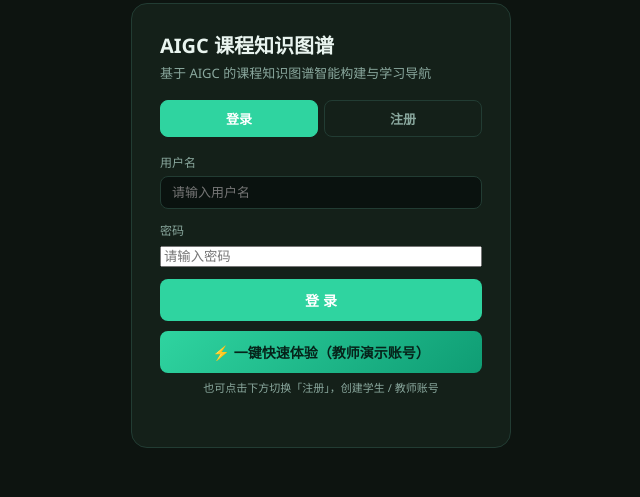
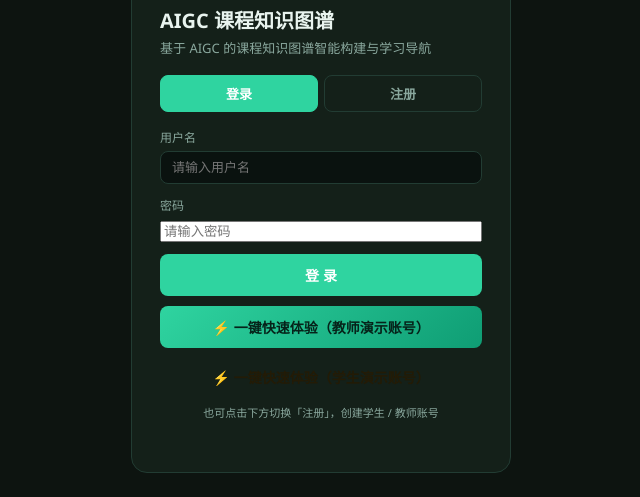
Before and after one commit to FreedomLYL/aigc-kg, a plain HTML site: page static/index.html in a window 1280 px wide. Shown: the part 175-672 px from the top of the page, without its empty margins (319-959 px from the left). Drawn offline with Linux system fonts and the light colour scheme.

Commit message:
add one-click student demo login button

```diff
--- a/static/index.html
+++ b/static/index.html
@@ -157,7 +157,8 @@
   .auth-card input,.auth-card select{width:100%}
   .btn-main{width:100%;padding:11px;font-size:14px}
   .btn-quick{width:100%;padding:11px;font-size:14px;margin-top:10px;background:linear-gradient(135deg,var(--acc),#0f9d74);color:#06231a;font-weight:700;border:0;border-radius:8px;cursor:pointer}
-  .btn-quick:hover{filter:brightness(1.08)}
+.btn-quick:hover{filter:brightness(1.08)}
+.btn-quick-stu{margin-top:8px;background:linear-gradient(135deg,var(--sec),#c9a53a);color:#231b06}
   .quick-note{text-align:center;font-size:11px;color:var(--muted);margin-top:6px}
   .auth-err{color:var(--danger);font-size:12px;min-height:16px;margin-top:10px}
   /* 新手使用流程通用步骤卡样式（供主图谱区覆盖层 #tourHome 复用） */
@@ -196,6 +197,7 @@
       <div class="field"><label>密码</label><input type="password" id="loginPass" placeholder="请输入密码"></div>
       <button type="button" class="btn-main" onclick="doLogin()">登 录</button>
       <button type="button" class="btn-quick" onclick="quickLogin('teacher')">⚡ 一键快速体验（教师演示账号）</button>
+      <button type="button" class="btn-quick btn-quick-stu" onclick="quickLogin('student')">⚡ 一键快速体验（学生演示账号）</button>
       <div class="quick-note">也可点击下方切换「注册」，创建学生 / 教师账号</div>
     </div>
     <div id="formReg" style="display:none">
@@ -811,20 +813,19 @@ async function doLogin() {
 }
 async function quickLogin(role) {
   setAuthErr('');
-  document.getElementById('loginUser').value = 'teacher';
-  document.getElementById('loginPass').value = '123456';
-  try {
-    const d = await apiCall('/api/auth/login', 'POST', { username: 'teacher', password: '123456' });
-    localStorage.setItem('kg_token', d.token); enterApp(d); return;
-  } catch (e) {
+  const accounts = role === 'student'
+    ? [['student', '123456']]
+    : [['teacher', '123456'], ['student', '123456']];
+  document.getElementById('loginUser').value = accounts[0][0];
+  document.getElementById('loginPass').value = accounts[0][1];
+  for (const [u, p] of accounts) {
     try {
-      document.getElementById('loginUser').value = 'student';
-      const d2 = await apiCall('/api/auth/login', 'POST', { username: 'student', password: '123456' });
-      localStorage.setItem('kg_token', d2.token); enterApp(d2); return;
-    } catch (e2) {
-      setAuthErr('演示账号不可用，请在下面注册一个账号后登录');
-    }
+      const d = await apiCall('/api/auth/login', 'POST', { username: u, password: p });
+      document.getElementById('loginUser').value = u;
+      localStorage.setItem('kg_token', d.token); enterApp(d); return;
+    } catch (e) { /* 尝试下一个演示账号 */ }
   }
+  setAuthErr('演示账号不可用，请在下面注册一个账号后登录');
 }
 async function doRegister() {
   const username = document.getElementById('regUser').value.trim();
```
